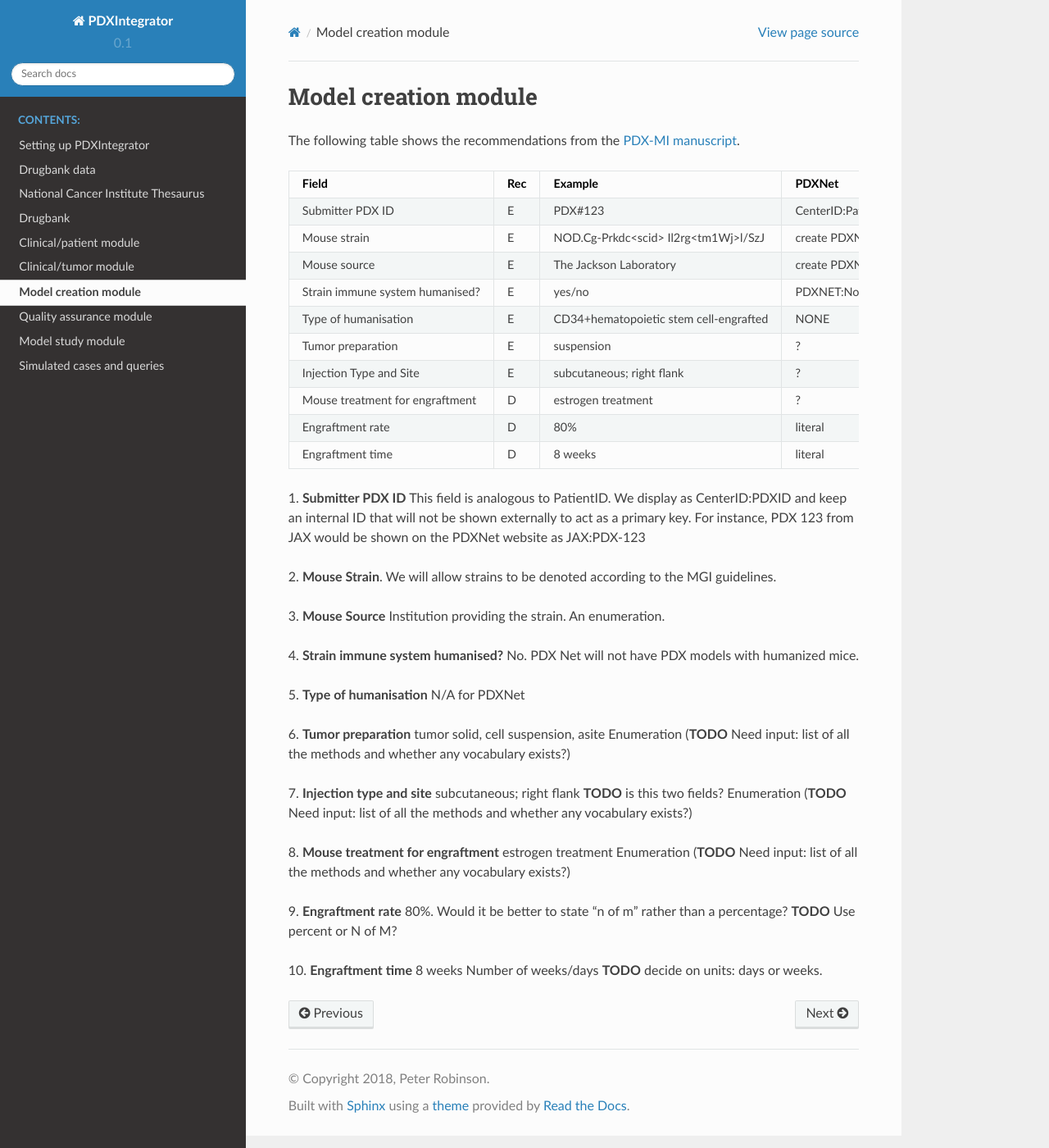
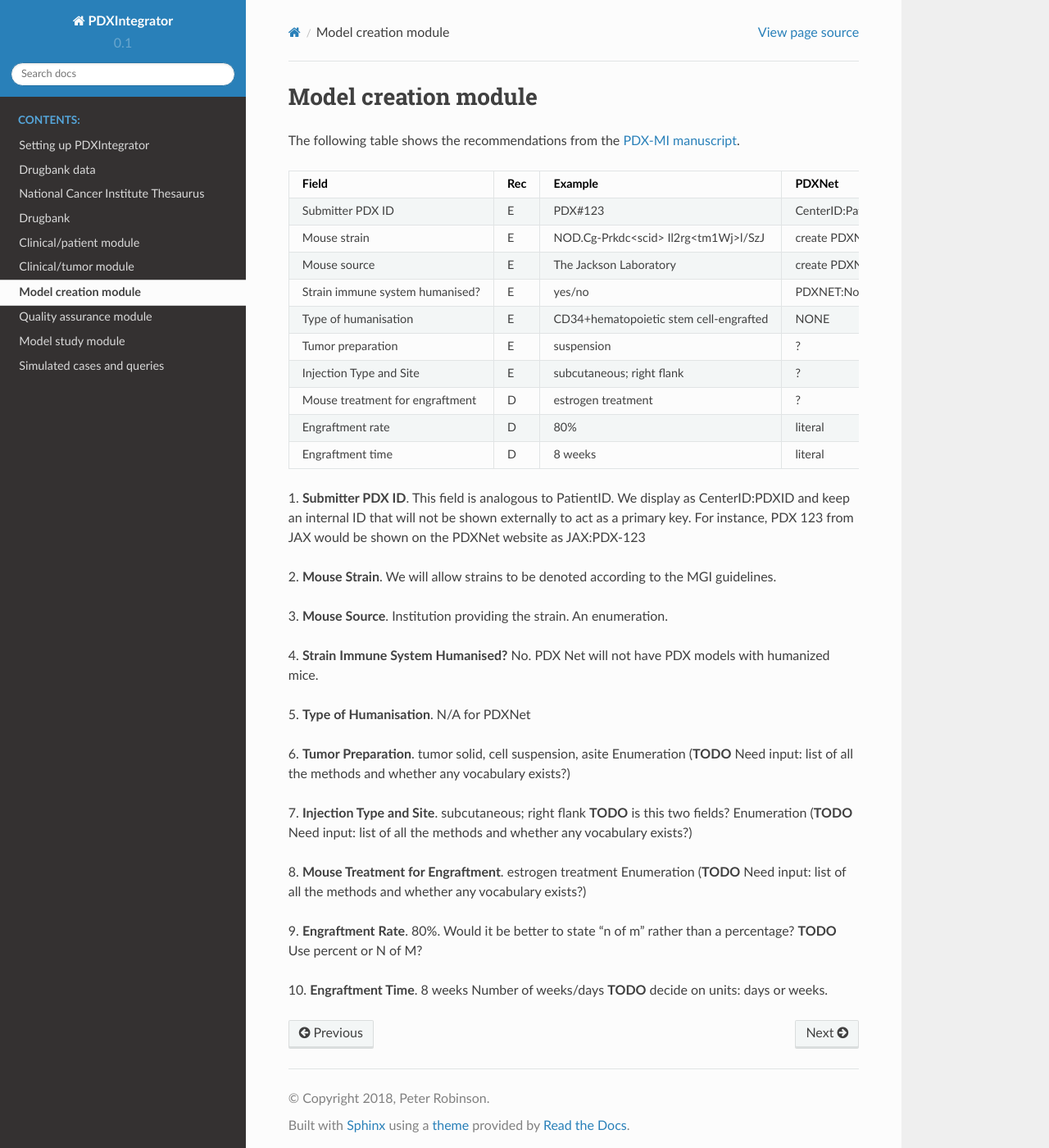
Before and after one commit to TheJacksonLaboratory/PDXintegrator, a Sphinx documentation site: the page built from docs/modelcreation.rst, in a window 1280 px wide and 1400 px high. Shown: the whole window at 82% size. Built offline with Sphinx 7.4.7 and the Read the Docs theme 2.0.0, drawn with Linux system fonts in a browser that asks for light colours.

```diff
--- a/docs/modelcreation.rst
+++ b/docs/modelcreation.rst
@@ -28,38 +28,38 @@ The following table shows the recommendations from the  `PDX-MI manuscript <http
 | Engraftment time               | D   |8 weeks                               | literal                                        |
 +--------------------------------+-----+--------------------------------------+------------------------------------------------+
 
-1. **Submitter PDX ID**
+1. **Submitter PDX ID**.
 This field is analogous to PatientID. We display as CenterID:PDXID and keep an internal ID that will not be shown
 externally to act as a primary key. For instance, PDX 123 from JAX would be shown on the PDXNet website as JAX:PDX-123
 
 2. **Mouse Strain**.
 We will allow strains to be denoted according to the MGI guidelines.
 
-3. **Mouse Source**
+3. **Mouse Source**.
 Institution providing the strain. An enumeration.
 
-4. **Strain    immune    system    humanised?**
+4. **Strain Immune System Humanised?**
 No.  PDX Net will not have PDX models with humanized mice.
 
-5. **Type of humanisation**
+5. **Type of Humanisation**.
 N/A for PDXNet
 
-6. **Tumor    preparation**
+6. **Tumor Preparation**.
 tumor    solid,    cell    suspension,    asite
 Enumeration (**TODO** Need input: list of all the methods and whether any vocabulary exists?)
 
-7. **Injection type and site**
+7. **Injection Type and Site**.
 subcutaneous;    right    flank
 **TODO** is this two fields?
 Enumeration (**TODO** Need input: list of all the methods and whether any vocabulary exists?)
 
-8. **Mouse treatment for engraftment**
+8. **Mouse Treatment for Engraftment**.
 estrogen    treatment
 Enumeration (**TODO** Need input: list of all the methods and whether any vocabulary exists?)
 
-9. **Engraftment rate**
+9. **Engraftment Rate**.
 80%. Would it be better to state “n of m” rather than a percentage? **TODO** Use percent or N of M?
 
-10. **Engraftment time**
+10. **Engraftment Time**.
 8 weeks
 Number of weeks/days **TODO** decide on units: days or weeks.
```
